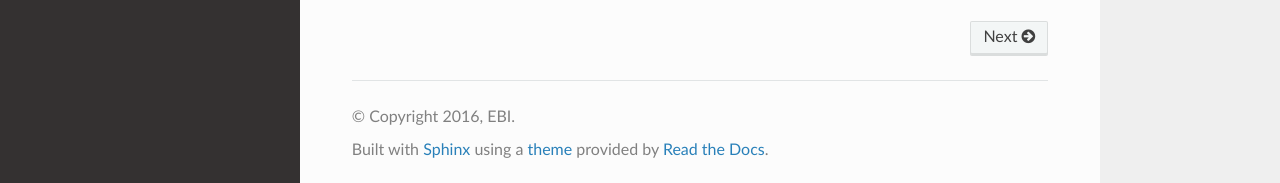
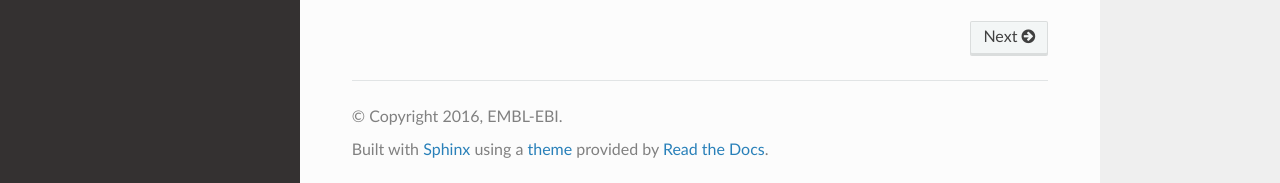
Before and after one commit to EBI-Metagenomics/EMG-docs, a Sphinx documentation site: the page built from docs/index.rst, in a window 1280 px wide and 900 px high, scrolled down 1538 px. Shown: the part 714-897 px from the top of the window. Built offline with Sphinx 7.4.7 and the Read the Docs theme 2.0.0, drawn with Linux system fonts in a browser that asks for light colours.

```diff
--- a/docs/conf.py
+++ b/docs/conf.py
@@ -49,8 +49,8 @@ master_doc = 'index'
 
 # General information about the project.
 project = u'EMG-docs'
-copyright = u'2016, EBI'
-author = u'SCP'
+copyright = u'2016, EMBL-EBI'
+author = u'EBI Metagenomics team'
 
 # The version info for the project you're documenting, acts as replacement for
 # |version| and |release|, also used in various other places throughout the
```
